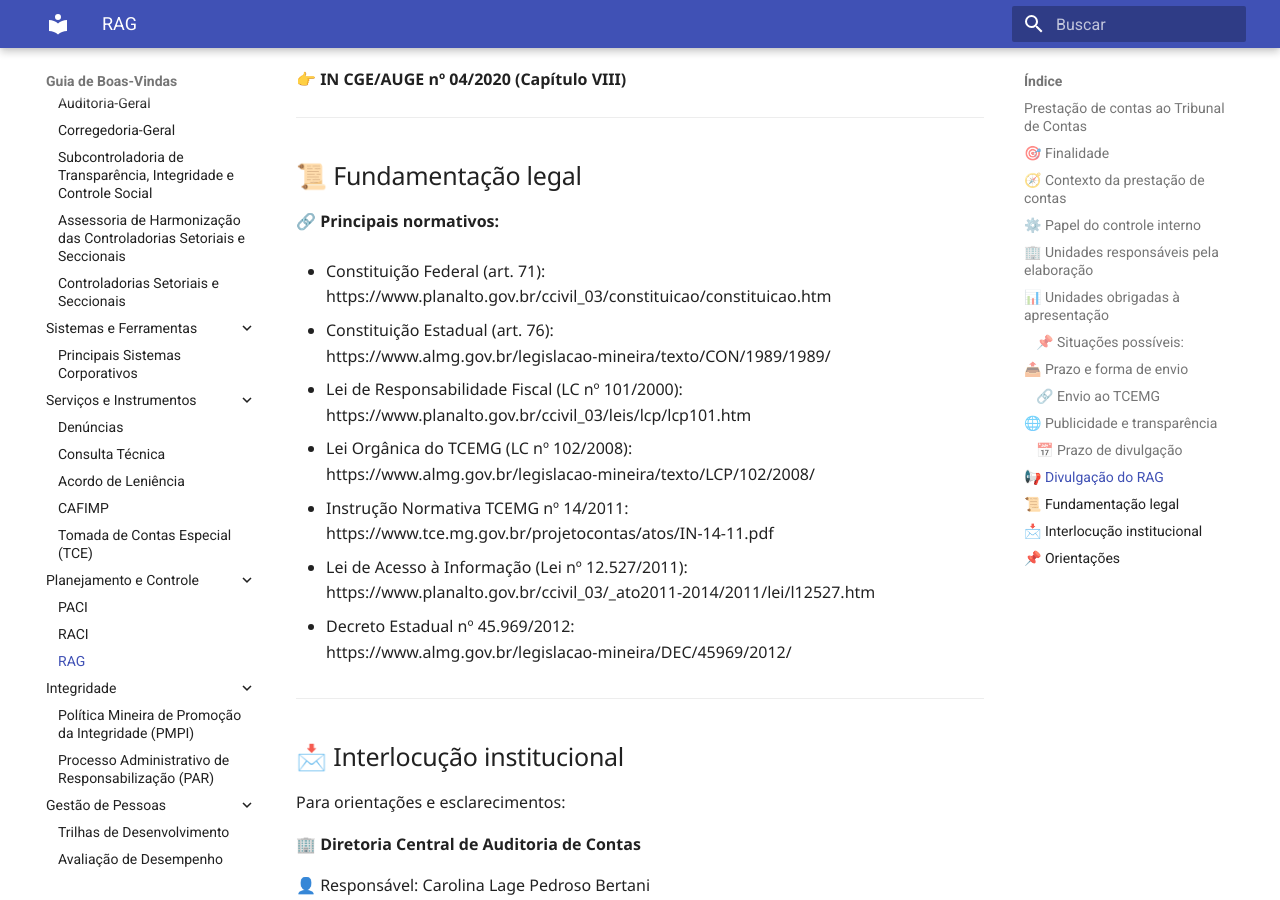
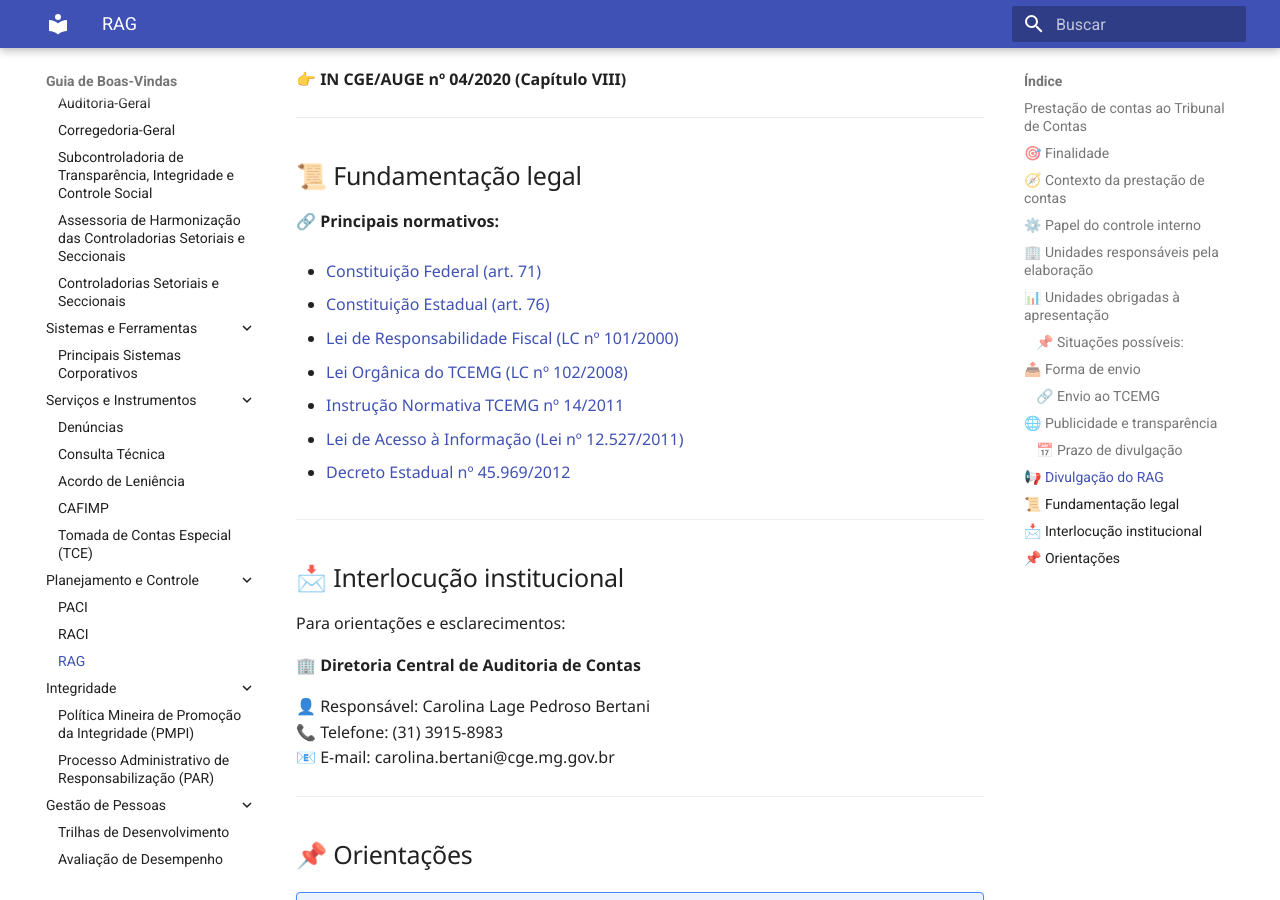
Before and after one commit to CGEMG-AHCS/guia-de-boas-vindas, an MkDocs documentation site: the page built from docs/rag.md, in a window 1280 px wide and 900 px high, scrolled down 3192 px. Built offline with MkDocs 1.6.1 and Material for MkDocs 9.7.7, drawn with Linux system fonts in a browser that asks for light colours; some of the changed text lies outside the part shown.

Commit message:
Update rag.md

```diff
--- a/docs/rag.md
+++ b/docs/rag.md
@@ -75,7 +75,7 @@ Anualmente, o TCEMG define, por meio de **Decisão Normativa**, as unidades cuja
 
 ---
 
-## 📤 Prazo e forma de envio
+## 📤 Forma de envio
 
 O RAG deve ser:
 
@@ -128,26 +128,19 @@ A divulgação do relatório segue as diretrizes da:
 
 🔗 **Principais normativos:**
 
-- Constituição Federal (art. 71):
-  https://www.planalto.gov.br/ccivil_03/constituicao/constituicao.htm
+- [Constituição Federal (art. 71)](https://www.planalto.gov.br/ccivil_03/constituicao/constituicao.htm)
 
-- Constituição Estadual (art. 76):
-  https://www.almg.gov.br/legislacao-mineira/texto/CON/1989/1989/
+- [Constituição Estadual (art. 76)](https://www.almg.gov.br/legislacao-mineira/texto/CON/1989/1989/)
 
-- Lei de Responsabilidade Fiscal (LC nº 101/2000):
-  https://www.planalto.gov.br/ccivil_03/leis/lcp/lcp101.htm
+- [Lei de Responsabilidade Fiscal (LC nº 101/2000)](https://www.planalto.gov.br/ccivil_03/leis/lcp/lcp101.htm)
 
-- Lei Orgânica do TCEMG (LC nº 102/2008):
-  https://www.almg.gov.br/legislacao-mineira/texto/LCP/102/2008/
+- [Lei Orgânica do TCEMG (LC nº 102/2008)](https://www.almg.gov.br/legislacao-mineira/texto/LCP/102/2008/)
 
-- Instrução Normativa TCEMG nº 14/2011:
-  https://www.tce.mg.gov.br/projetocontas/atos/IN-14-11.pdf
+- [Instrução Normativa TCEMG nº 14/2011](https://www.tce.mg.gov.br/projetocontas/atos/IN-14-11.pdf)
 
-- Lei de Acesso à Informação (Lei nº 12.527/2011):
-  https://www.planalto.gov.br/ccivil_03/_ato2011-2014/2011/lei/l12527.htm
+- [Lei de Acesso à Informação (Lei nº 12.527/2011)](https://www.planalto.gov.br/ccivil_03/_ato2011-2014/2011/lei/l12527.htm)
 
-- Decreto Estadual nº 45.969/2012:
-  https://www.almg.gov.br/legislacao-mineira/DEC/45969/2012/
+- [Decreto Estadual nº 45.969/2012](https://www.almg.gov.br/legislacao-mineira/DEC/45969/2012/)
 
 ---
 
```
